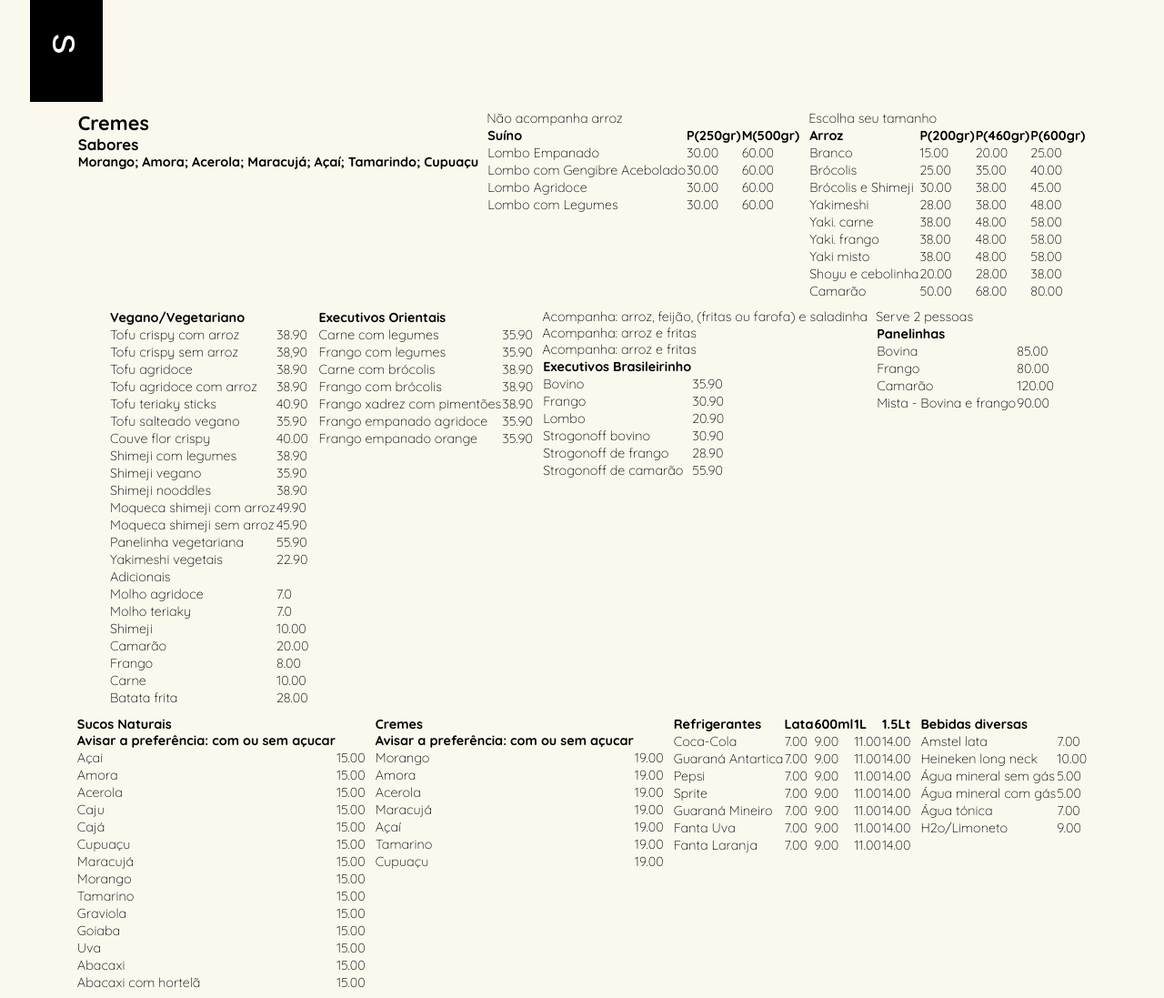
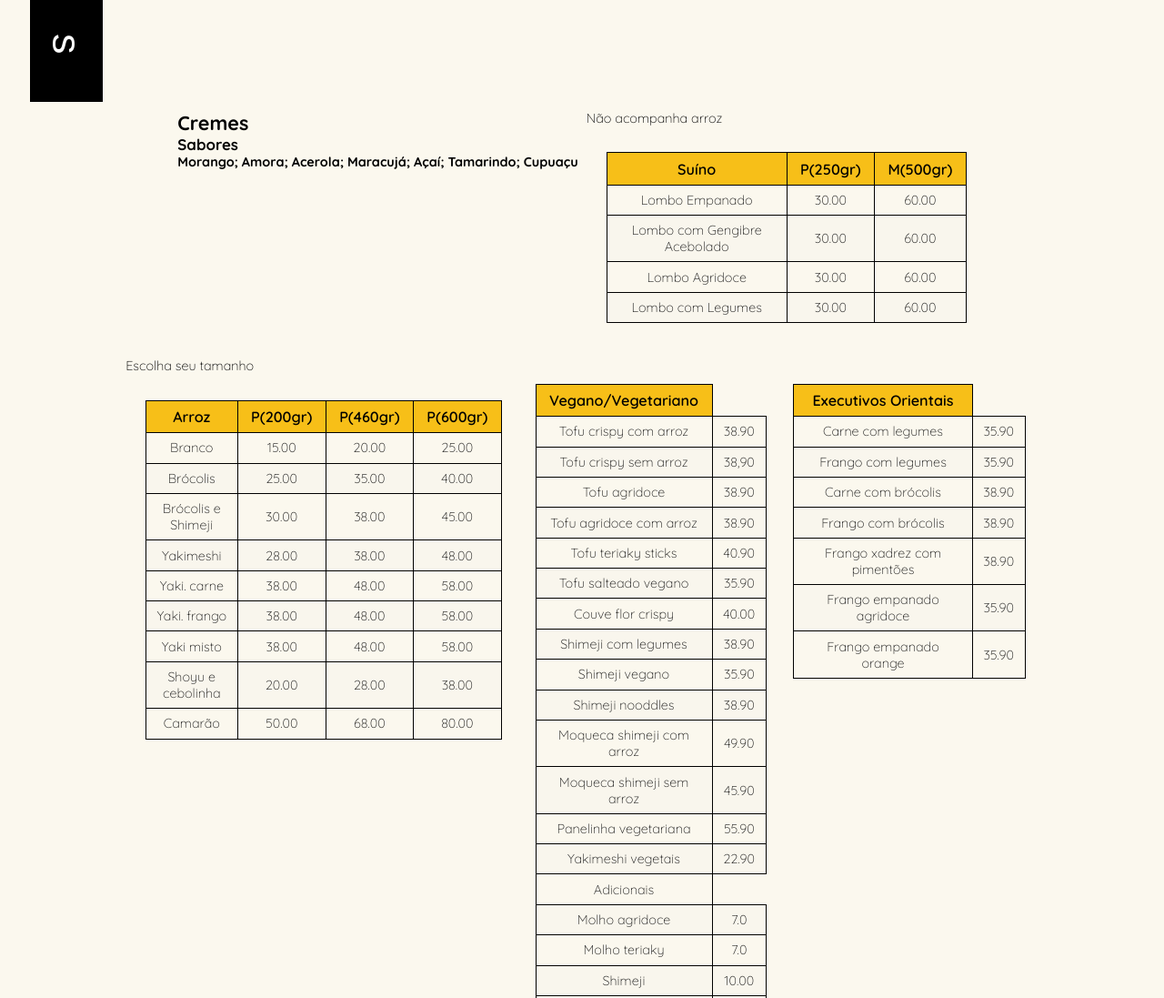
Before and after one commit to JanineFL/Yakissoba-Taippei, a website: page usuarios/Cardapio.html in a window 1280 px wide. Shown: the part 1700-2797 px from the top of the page at 91% size. Drawn offline with Linux system fonts and the light colour scheme; a web font is replaced by a local one.

Commit message:
Update cardapio.css

```diff
--- a/usuarios/cardapio.css
+++ b/usuarios/cardapio.css
@@ -219,3 +219,34 @@ margin-bottom: 5px;
     font-weight: 200;
     margin-bottom: 10px;
 }
+
+
+table {
+    width: 90%;
+    margin: 2rem auto;
+    border-collapse: collapse;
+    font-family: "Quicksand", sans-serif;
+    background-color: #fbf8ee;
+}
+
+thead th {
+    background-color: #f7bf18;
+    color: #000;
+    font-size: 18px;
+    padding: 0.5rem 1rem;
+    border: 2px solid #000;
+    text-align: center;
+    font-weight: 600;
+}
+
+tbody td {
+    font-size: 16px;
+    padding: 0.5rem 0.8rem;
+    text-align: center;
+    border: 1px solid #000;
+    color: #1A1A1A;
+}
+
+tbody tr:nth-child(even) {
+    background-color: #f9f6ed;
+}
```
